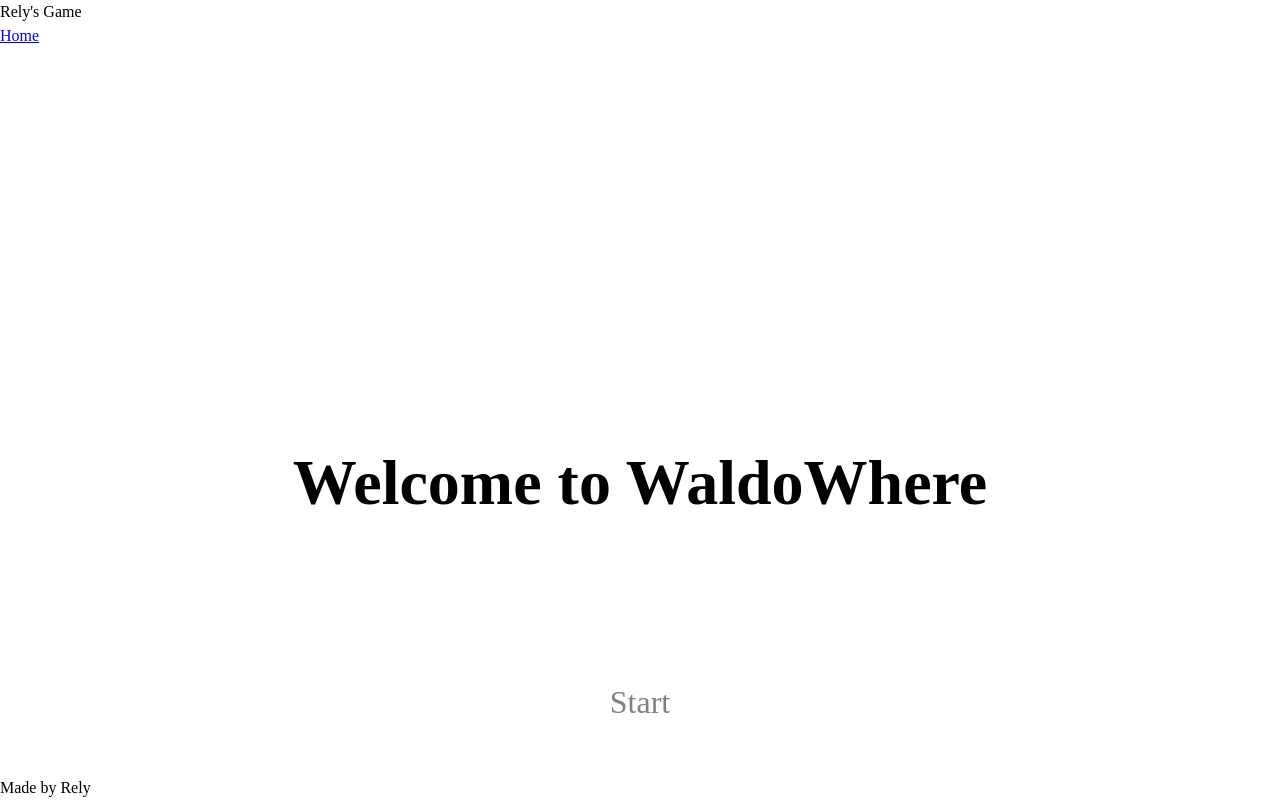
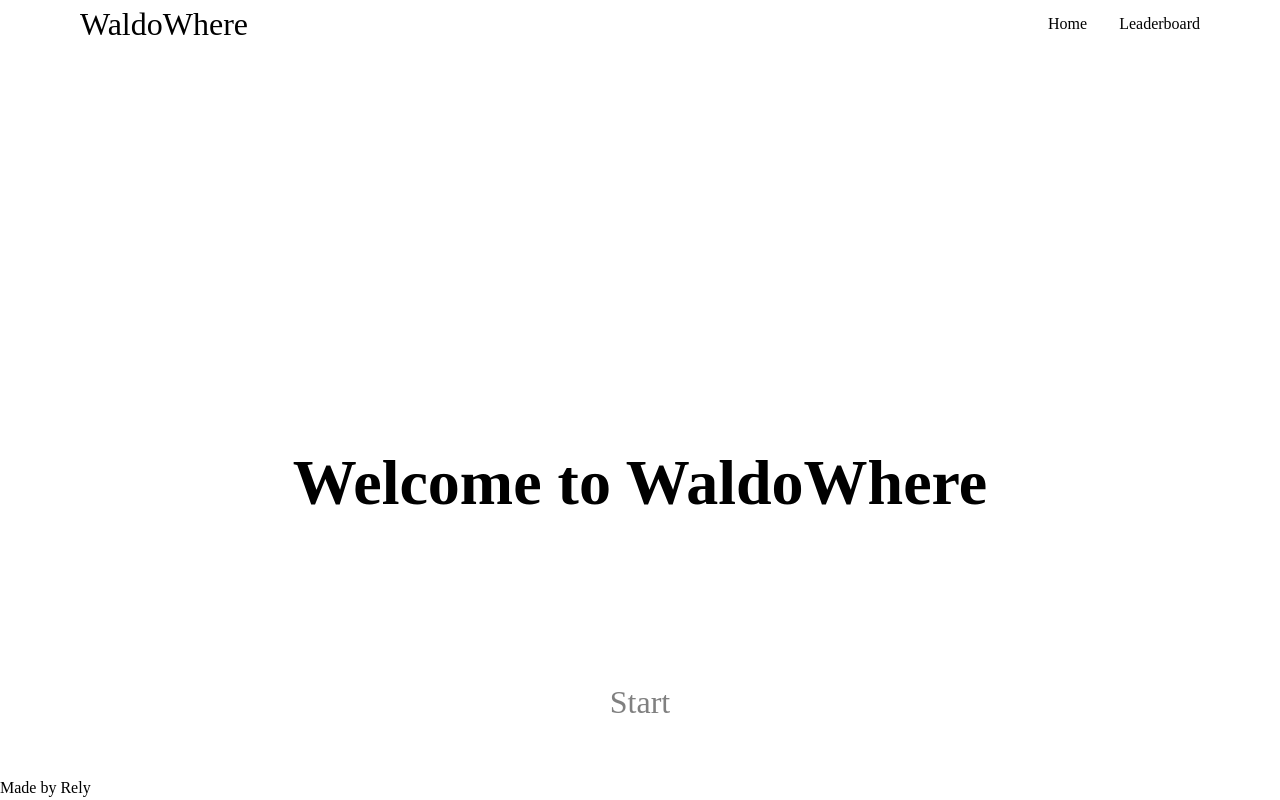
Before and after one commit to Relyful/WaldoWhere, a React app in the folder frontend/: page / in a window 1280 px wide. Built offline with nearby package versions, Linux system fonts and the light colour scheme; the HTML template or start-up script is replaced by a standard one.

Commit message:
Add styling

```diff
--- a/frontend/src/components/Header/Header.jsx
+++ b/frontend/src/components/Header/Header.jsx
@@ -1,3 +1,4 @@
+import styles from './Header.module.css';
 import { Link } from "react-router";
 import { Outlet } from "react-router";
 import { useState } from "react";
@@ -18,10 +19,13 @@ function Header() {
         />
       )}
       <header>
-        <div className="logo">Rely&apos;s Game</div>
-        <nav className="nav">
-          <Link to="/" className="link">
+        <div className={styles.logo}>WaldoWhere</div>
+        <nav className={styles.nav}>
+          <Link to="/" className={styles.link}>
             Home
+          </Link>
+          <Link to="/leaderboard" className={styles.link}>
+            Leaderboard
           </Link>
         </nav>
       </header>
--- a/frontend/src/components/Header/Header.module.css
+++ b/frontend/src/components/Header/Header.module.css
@@ -0,0 +1,20 @@
+header {
+  display: flex;
+  justify-content: space-between;
+  align-items: center;
+  padding: 0 5rem;
+}
+
+.logo {
+  font-size: 2rem;
+}
+
+.nav {
+  display: flex;
+  gap: 2em;
+}
+
+.link {
+  text-decoration: none;
+  color: black;
+}
```
